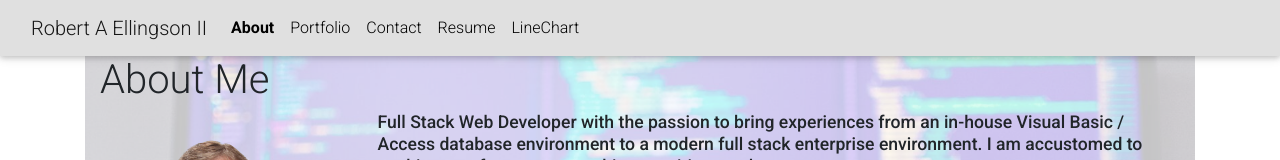
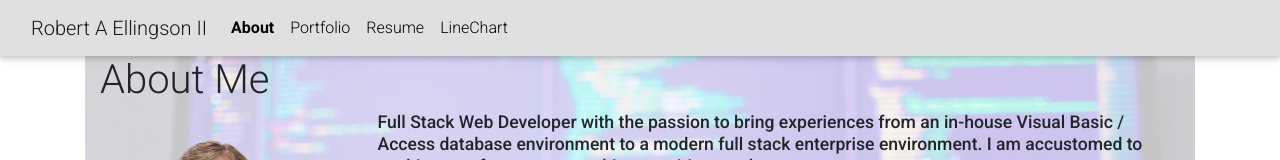
Before and after one commit to awolrob/react-portfolio, a React (Create React App) app: page / in a window 1280 px wide. Shown: the top 160 px of the page. Built offline with nearby package versions, Linux system fonts and the light colour scheme; the HTML template or start-up script is replaced by a standard one.

Commit message:
update resume link; remove contact me page

```diff
--- a/src/components/Header.js
+++ b/src/components/Header.js
@@ -2,7 +2,7 @@ import React, { useState } from 'react';
 import NavTabs from './NavTabs';
 import About from './pages/About';
 import Portfolio from './pages/Portfolio';
-import Contact from './pages/Contact';
+// import Contact from './pages/Contact';
 import Resume from './pages/Resume';
 import LineChart from './pages/LineChart'
 
@@ -16,8 +16,8 @@ function Header() {
         return <About />;
       case 'Portfolio':
         return <Portfolio />;
-      case 'Contact':
-        return <Contact />;
+      // case 'Contact':
+      //   return <Contact />;
       case 'Resume':
         return <Resume />;
         case 'LineChart':
--- a/src/components/NavTabs.js
+++ b/src/components/NavTabs.js
@@ -13,7 +13,7 @@ import {
 } from 'mdb-react-ui-kit';
 
 function NavTabs(props) {
-  const tabs = ['About', 'Portfolio', 'Contact', 'Resume','LineChart'];
+  const tabs = ['About', 'Portfolio', 'Resume','LineChart'];
   const [showBasic, setShowBasic] = useState(false);
 
   return (
```
